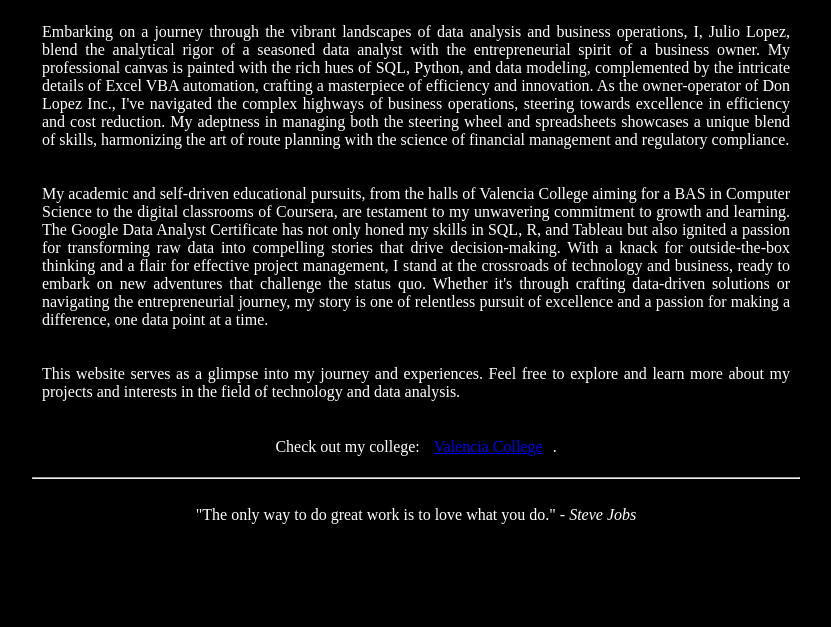
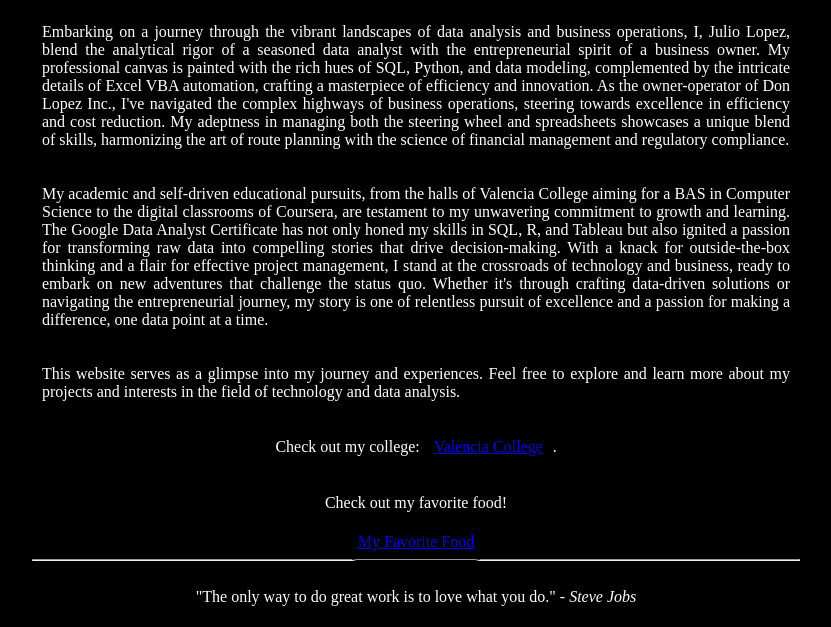
Before and after one commit to donlopez/JulioLopez.github.io, a plain HTML site: page index.html in a window 1280 px wide. Shown: the part 452-1079 px from the top of the page, without its empty margins (224-1055 px from the left). Before the commit the page ends 997 px from the top, so only its background shows below. Drawn offline with Linux system fonts and the light colour scheme.

Commit message:
added link to fav food

```diff
--- a/index.html
+++ b/index.html
@@ -94,6 +94,10 @@
     <a href="https://valenciacollege.edu" target="_blank" title="Visit Valencia College">Valencia College</a>.
   </p>
 
+  <!-- Link to my favorite food -->
+  <p>Check out my favorite food!</p>
+    <a href="favfood.html">My Favorite Food</a>
+
   <hr> <!-- Horizontal Rule -->
 
   <blockquote>
```
